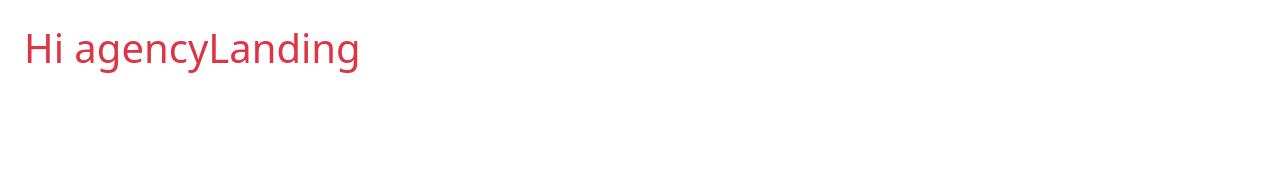
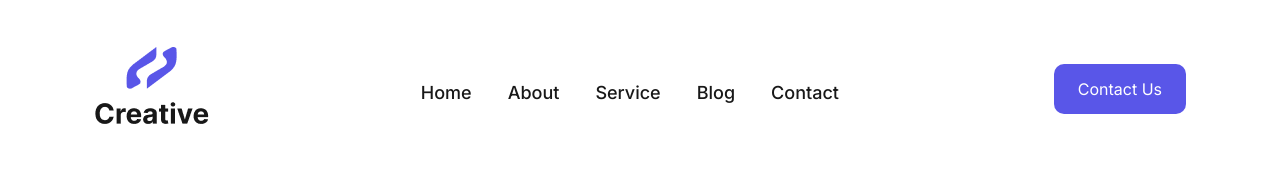
Before and after one commit to abdunnoorfaheem/agencyLanding, a plain HTML site: page index.html in a window 1280 px wide. Drawn offline with Linux system fonts and the light colour scheme.

Commit message:
header section added

```diff
--- a/css/style.css
+++ b/css/style.css
@@ -0,0 +1,85 @@
+/* google fonts start */
+@import url('https://fonts.googleapis.com/css2?family=Inter:ital,opsz,wght@0,14..32,100..900;1,14..32,100..900&display=swap');
+
+/* google fonts end */
+/* all common css start */
+* {
+    margin: 0;
+    padding: 0;
+    box-sizing: border-box;
+    outline: 0;
+    font-family: "Inter", sans-serif;
+}
+
+ul,
+ol {
+    list-style-type: none;
+}
+
+h1,
+h2,
+h3,
+h4,
+h5,
+h6,
+p {
+    margin: 0;
+    padding: 0;
+    line-height: 0.8;
+}
+
+a,
+a:hover {
+    text-decoration: none;
+    display: inline-block;
+}
+
+/* all common css end */
+
+/* header section style start */
+
+.logo {
+    margin: 34px 0;
+
+}
+.navbar-nav li{
+    margin-right: 20px;
+}
+.navbar-nav .nav-item a{
+    font-size: 18px;
+    font-weight: 500;
+    color: #181818;
+    transition: 0.6s;
+}
+.navbar-nav .nav-item a:hover{
+   color: #5956E8;
+   font-weight: 600;
+}
+.headerBtn a{
+    background: #5956E8;
+    color: #fff;
+    padding: 13px 24px;
+    border-radius: 10px;
+}
+/* header section style end */
+/* header section style start */
+
+/* header section style end */
+/* header section style start */
+
+/* header section style end */
+/* header section style start */
+
+/* header section style end */
+/* header section style start */
+
+/* header section style end */
+/* header section style start */
+
+/* header section style end */
+/* header section style start */
+
+/* header section style end */
+/* header section style start */
+
+/* header section style end */
--- a/index.html
+++ b/index.html
@@ -1,5 +1,6 @@
 <!DOCTYPE html>
 <html lang="en">
+
 <head>
     <meta charset="UTF-8">
     <meta name="viewport" content="width=device-width, initial-scale=1.0">
@@ -8,11 +9,73 @@
     <link rel="stylesheet" href="css/style.css">
 
 </head>
+
 <body>
-    <h1 class="text-danger m-4">Hi agencyLanding</h1>
+    <!-- header section start -->
+    <section id="headerpart">
+        <div class="container">
+            <nav class="navbar navbar-expand-lg ">
+                <div class="container-fluid">
+                    <a class="navbar-brand" href="#">
+                        <img src="images/logo.png" alt="logo.png" class="logo">
+                    </a>
+                    <button class="navbar-toggler" type="button" data-bs-toggle="collapse"
+                        data-bs-target="#navbarSupportedContent" aria-controls="navbarSupportedContent"
+                        aria-expanded="false" aria-label="Toggle navigation">
+                        <span class="navbar-toggler-icon"></span>
+                    </button>
+                    <div class="collapse navbar-collapse" id="navbarSupportedContent">
+                        <ul class="navbar-nav m-auto mb-2 mb-lg-0">
+                            <li class="nav-item">
+                                <a class="nav-link " aria-current="page" href="#">Home</a>
+                            </li>
+                            <li class="nav-item">
+                                <a class="nav-link" href="#">About</a>
+                            </li>
+                            <li class="nav-item">
+                                <a class="nav-link" href="#">Service</a>
+                            </li>
+                            <li class="nav-item">
+                                <a class="nav-link" href="#">Blog</a>
+                            </li>
+                            <li class="nav-item">
+                                <a class="nav-link" href="#">Contact</a>
+                            </li>
+
+
+
+                        </ul>
+                        <div class="headerBtn">
+                            <a href="#">Contact Us</a>
+                        </div>
+                    </div>
+                </div>
+            </nav>
+        </div>
+    </section>
+    <!-- header section end -->
+    <!-- header section start -->
+
+    <!-- header section end -->
+    <!-- header section start -->
+
+    <!-- header section end -->
+    <!-- header section start -->
+
+    <!-- header section end -->
+    <!-- header section start -->
+
+    <!-- header section end -->
+    <!-- header section start -->
+
+    <!-- header section end -->
+    <!-- header section start -->
+
+    <!-- header section end -->
 
 
     <script src="js/bootstrap.bundle.min.js"></script>
     <script src="js/script.js"></script>
 </body>
+
 </html>
```
Also changed, not shown: images/logo.png (added).
